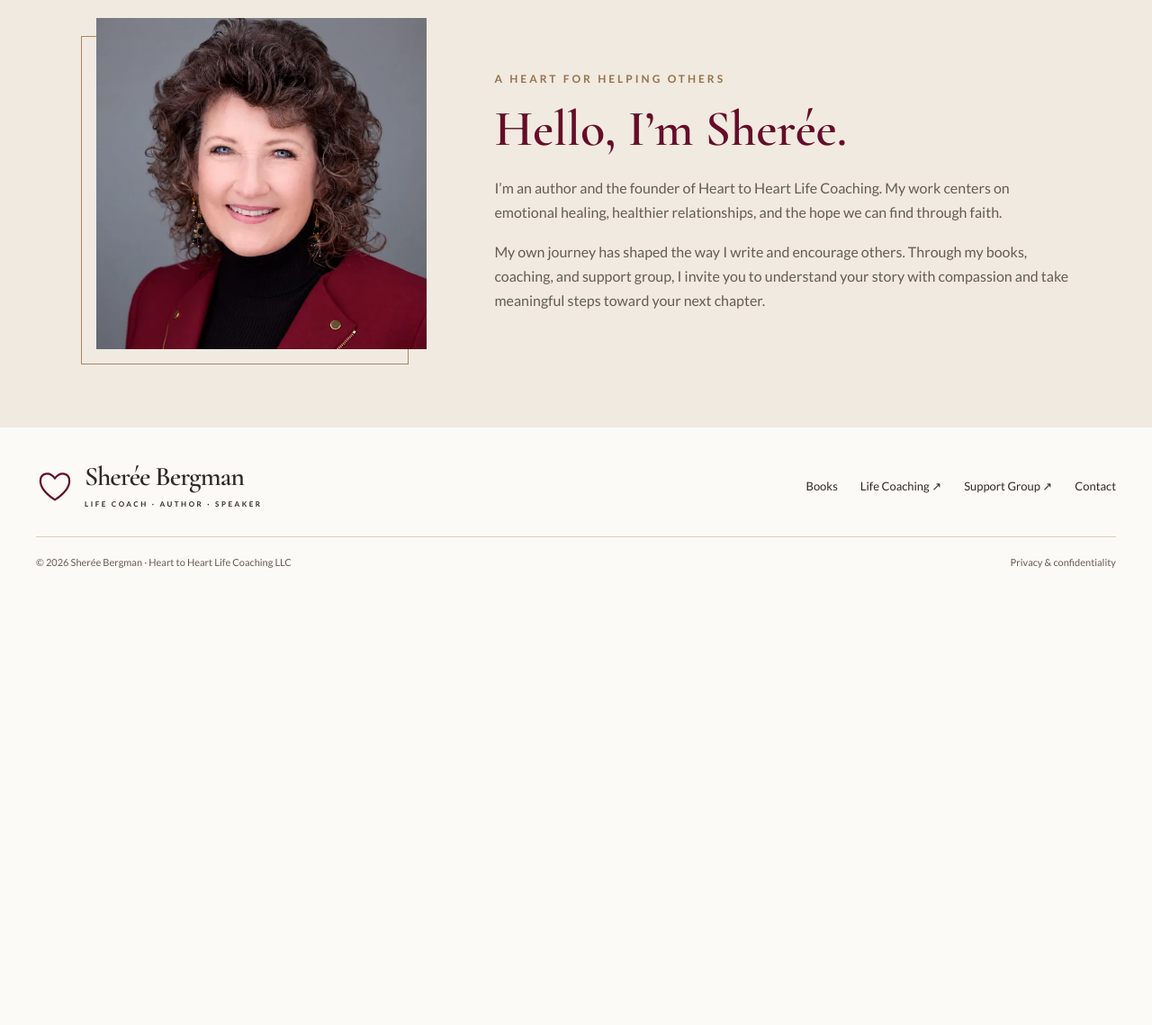
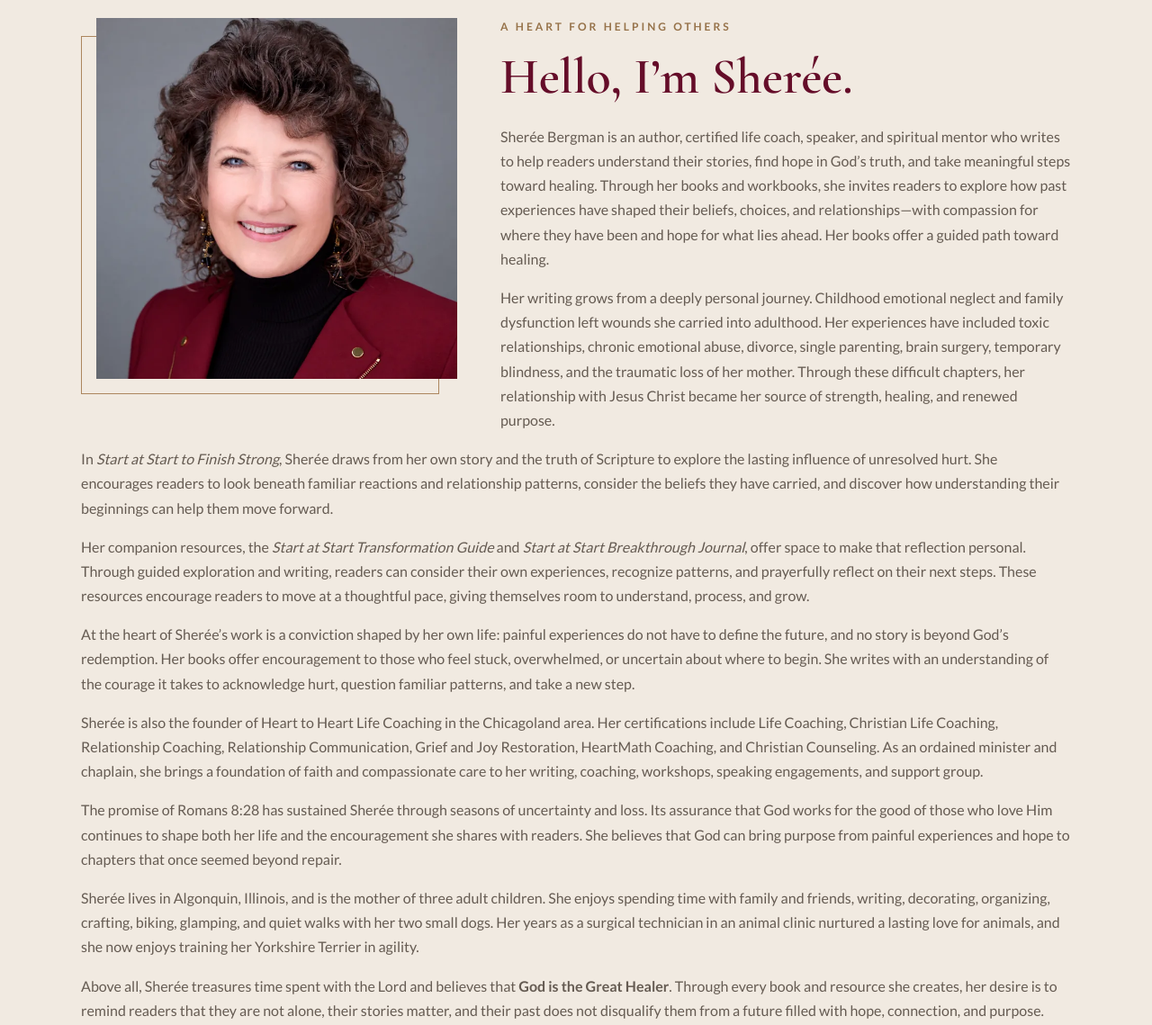
Before and after one commit to hthlifecoaching/shereebergman, a plain HTML site: page about.html in a window 1280 px wide. Shown: the part 200-1339 px from the top of the page at 90% size. Before the commit the page ends 857 px from the top, so only its background shows below. Drawn offline with Linux system fonts and the light colour scheme.

Commit message:
Update About biography with text wrapping around portrait

```diff
--- a/about.html
+++ b/about.html
@@ -25,7 +25,22 @@
 </header>
 <main id="main">
   <nav class="container breadcrumbs" aria-label="Breadcrumb"><a href="./">Home</a><span aria-hidden="true"> / </span><span aria-current="page">About</span></nav>
-  <section class="about-section" id="about" aria-labelledby="about-title"><div class="container about-grid"><div class="about-photo"><img src="assets/img/sheree-portrait-burgundy.webp" width="600" height="600" alt="Portrait of Sherée Bergman" loading="lazy"></div><div><p class="eyebrow">A heart for helping others</p><h1 id="about-title">Hello, I’m Sherée.</h1><p>I’m an author and the founder of Heart to Heart Life Coaching. My work centers on emotional healing, healthier relationships, and the hope we can find through faith.</p><p>My own journey has shaped the way I write and encourage others. Through my books, coaching, and support group, I invite you to understand your story with compassion and take meaningful steps toward your next chapter.</p></div></div></section>
+  <section class="about-section" id="about" aria-labelledby="about-title">
+    <div class="container about-grid">
+      <div class="about-photo"><img src="assets/img/sheree-portrait-burgundy.webp" width="600" height="600" alt="Portrait of Sherée Bergman" loading="lazy"></div>
+      <p class="eyebrow">A heart for helping others</p>
+      <h1 id="about-title">Hello, I’m Sherée.</h1>
+      <p>Sherée Bergman is an author, certified life coach, speaker, and spiritual mentor who writes to help readers understand their stories, find hope in God’s truth, and take meaningful steps toward healing. Through her books and workbooks, she invites readers to explore how past experiences have shaped their beliefs, choices, and relationships—with compassion for where they have been and hope for what lies ahead. Her books offer a guided path toward healing.</p>
+      <p>Her writing grows from a deeply personal journey. Childhood emotional neglect and family dysfunction left wounds she carried into adulthood. Her experiences have included toxic relationships, chronic emotional abuse, divorce, single parenting, brain surgery, temporary blindness, and the traumatic loss of her mother. Through these difficult chapters, her relationship with Jesus Christ became her source of strength, healing, and renewed purpose.</p>
+      <p>In <em>Start at Start to Finish Strong</em>, Sherée draws from her own story and the truth of Scripture to explore the lasting influence of unresolved hurt. She encourages readers to look beneath familiar reactions and relationship patterns, consider the beliefs they have carried, and discover how understanding their beginnings can help them move forward.</p>
+      <p>Her companion resources, the <em>Start at Start Transformation Guide</em> and <em>Start at Start Breakthrough Journal</em>, offer space to make that reflection personal. Through guided exploration and writing, readers can consider their own experiences, recognize patterns, and prayerfully reflect on their next steps. These resources encourage readers to move at a thoughtful pace, giving themselves room to understand, process, and grow.</p>
+      <p>At the heart of Sherée’s work is a conviction shaped by her own life: painful experiences do not have to define the future, and no story is beyond God’s redemption. Her books offer encouragement to those who feel stuck, overwhelmed, or uncertain about where to begin. She writes with an understanding of the courage it takes to acknowledge hurt, question familiar patterns, and take a new step.</p>
+      <p>Sherée is also the founder of Heart to Heart Life Coaching in the Chicagoland area. Her certifications include Life Coaching, Christian Life Coaching, Relationship Coaching, Relationship Communication, Grief and Joy Restoration, HeartMath Coaching, and Christian Counseling. As an ordained minister and chaplain, she brings a foundation of faith and compassionate care to her writing, coaching, workshops, speaking engagements, and support group.</p>
+      <p>The promise of Romans 8:28 has sustained Sherée through seasons of uncertainty and loss. Its assurance that God works for the good of those who love Him continues to shape both her life and the encouragement she shares with readers. She believes that God can bring purpose from painful experiences and hope to chapters that once seemed beyond repair.</p>
+      <p>Sherée lives in Algonquin, Illinois, and is the mother of three adult children. She enjoys spending time with family and friends, writing, decorating, organizing, crafting, biking, glamping, and quiet walks with her two small dogs. Her years as a surgical technician in an animal clinic nurtured a lasting love for animals, and she now enjoys training her Yorkshire Terrier in agility.</p>
+      <p>Above all, Sherée treasures time spent with the Lord and believes that <strong>God is the Great Healer</strong>. Through every book and resource she creates, her desire is to remind readers that they are not alone, their stories matter, and their past does not disqualify them from a future filled with hope, connection, and purpose.</p>
+    </div>
+  </section>
 </main>
 <footer class="site-footer"><div class="container footer-top"><a class="brand" href="./"><img src="assets/img/heart.svg" width="42" height="42" alt=""><span>Sherée Bergman<small>LIFE COACH · AUTHOR · SPEAKER</small></span></a><nav aria-label="Footer navigation"><a href="books.html">Books</a><a href="https://hearttoheartlifecoaching.com/">Life Coaching ↗</a><a href="https://support.hearttoheartlifecoaching.com/">Support Group ↗</a><a href="contact.html">Contact</a></nav></div><div class="container footer-bottom"><p>© <span id="year">2026</span> Sherée Bergman · Heart to Heart Life Coaching LLC</p><a href="https://hearttoheartlifecoaching.com/privacy--confidentiality/">Privacy &amp; confidentiality</a></div></footer>
 </body>
--- a/assets/css/about.css
+++ b/assets/css/about.css
@@ -4,3 +4,10 @@
 .about-page .about-grid { max-width: 1100px; }
 .about-page .about-grid h1 { font-size: clamp(40px, 4.5vw, 56px); margin-bottom: 22px; }
 .about-page .site-header nav a[aria-current="page"] { text-decoration: underline; text-underline-offset: 8px; }
+
+/* Let the biography flow beside the portrait and continue beneath it. */
+.about-page .about-grid { display: flow-root; }
+.about-page .about-photo { float: left; width: 38%; margin: 0 48px 24px 0; }
+@media (max-width: 700px) {
+  .about-page .about-photo { float: none; width: 100%; max-width: 340px; margin: 0 auto 30px; }
+}
```
